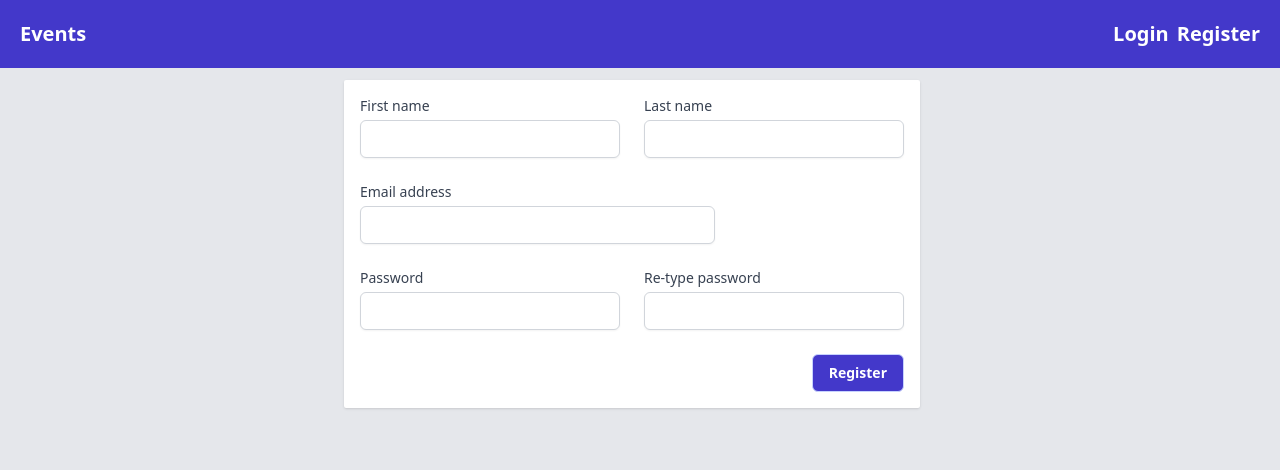
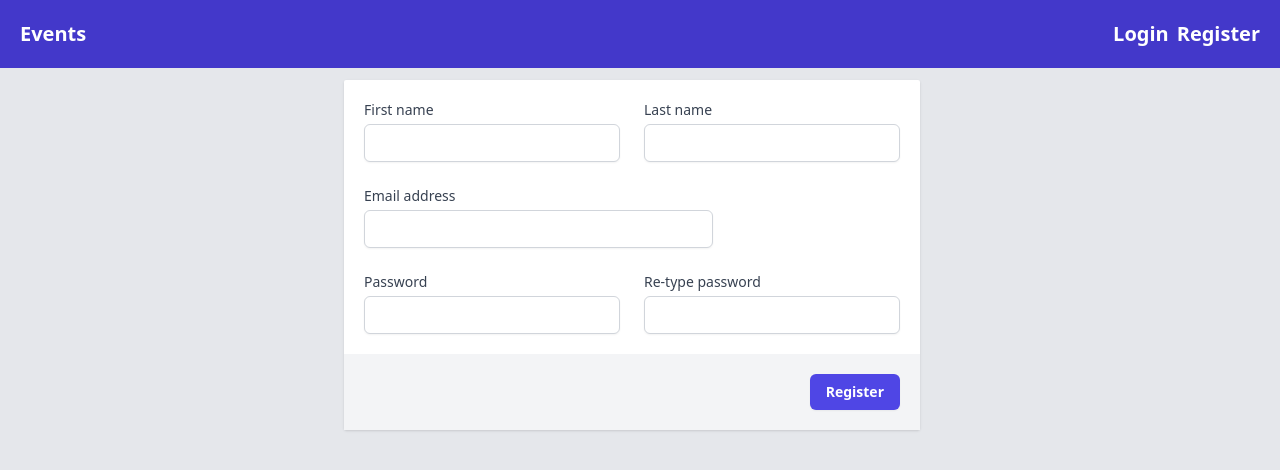
Before and after one commit to deepakkj/nest-events-frontend, a Vue app: page /register in a window 1280 px wide. Shown: the top 470 px of the page. Built offline with nearby package versions, Linux system fonts and the light colour scheme.

Commit message:
Common button component

```diff
--- a/src/App.vue
+++ b/src/App.vue
@@ -23,7 +23,3 @@ export default {
   }
 }
 </script>
-
-<style scoped>
-
-</style>
--- a/src/Event.vue
+++ b/src/Event.vue
@@ -190,7 +190,3 @@ export default {
   }
 }
 </script>
-
-<style scoped>
-
-</style>
--- a/src/Login.vue
+++ b/src/Login.vue
@@ -19,10 +19,7 @@
           </div>
 
           <div class="pt-8">
-            <button type="submit"
-                    class="w-full py-2 px-4 border border-transparent text-sm font-medium rounded-md text-white bg-indigo-600 hover:bg-indigo-700 focus:outline-none focus:ring-2 focus:ring-offset-2 focus:ring-indigo-500">
-              Sign in
-            </button>
+            <ButtonSubmitIndigo label="Sign in" class="w-full"></ButtonSubmitIndigo>
           </div>
         </div>
       </form>
@@ -34,9 +31,11 @@
 import {ref} from "@vue/reactivity";
 import {useUserContext} from "./composables/user";
 import api from "@/api";
+import ButtonSubmitIndigo from "@/components/ButtonSubmitIndigo";
 
 export default {
   name: "Login",
+  components: {ButtonSubmitIndigo},
   setup() {
     const credentials = ref({
       username: null,
--- a/src/Register.vue
+++ b/src/Register.vue
@@ -1,9 +1,8 @@
 <template>
   <div class="flex justify-center">
-    <div class="bg-white mr-4 p-4 shadow text-sm rounded-sm max-w-xl w-full">
+    <div class="bg-white mr-4 shadow text-sm rounded-sm max-w-xl w-full">
       <form @submit.prevent="register">
-        <div class="grid grid-cols-6 gap-6">
-
+        <div class="grid grid-cols-6 gap-6 p-5">
           <div class="col-span-3">
             <label for="firstName" class="block text-sm font-medium text-gray-700">First name</label>
             <input type="text" id="firstName" v-model="userData.firstName"
@@ -33,15 +32,12 @@
             <input type="password" id="retypePassword" v-model="userData.retypedPassword"
                    class="mt-1 focus:ring-indigo-500 focus:border-indigo-500 block w-full shadow-sm sm:text-sm border-gray-300 rounded-md">
           </div>
+        </div>
 
-          <div class="col-span-6 flex justify-end">
-            <button
-                class="outline-none focus:outline-none bg-indigo-700 text-white border border-indigo-200 py-2 px-4 rounded-md text-sm font-semibold">
-              Register
-            </button>
-          </div>
+        <div class="col-span-6 flex justify-end bg-gray-100 p-5">
+          <ButtonSubmitIndigo label="Register"></ButtonSubmitIndigo>
+        </div>
 
-        </div>
       </form>
     </div>
   </div>
@@ -51,9 +47,11 @@
 import api from "@/api";
 import {ref} from "@vue/reactivity";
 import {useRouter} from "vue-router";
+import ButtonSubmitIndigo from "@/components/ButtonSubmitIndigo";
 
 export default {
   name: "Register",
+  components: {ButtonSubmitIndigo},
   setup() {
     const router = useRouter();
     const userData = ref({
--- /dev/null
+++ b/src/components/ButtonSubmitIndigo.vue
@@ -0,0 +1,17 @@
+<template>
+  <button type="submit"
+          class="outline-none focus:outline-none focus:ring-2 focus:ring-offset-2 focus:ring-indigo-500 bg-indigo-600 hover:bg-indigo-700 text-white border-transparent py-2 px-4 rounded-md shadow-sm text-sm font-semibold">
+    {{ label }}
+  </button>
+</template>
+
+<script>
+export default {
+  name: "ButtonSubmitIndigo",
+  props: ['label']
+}
+</script>
+
+<style scoped>
+
+</style>
```
